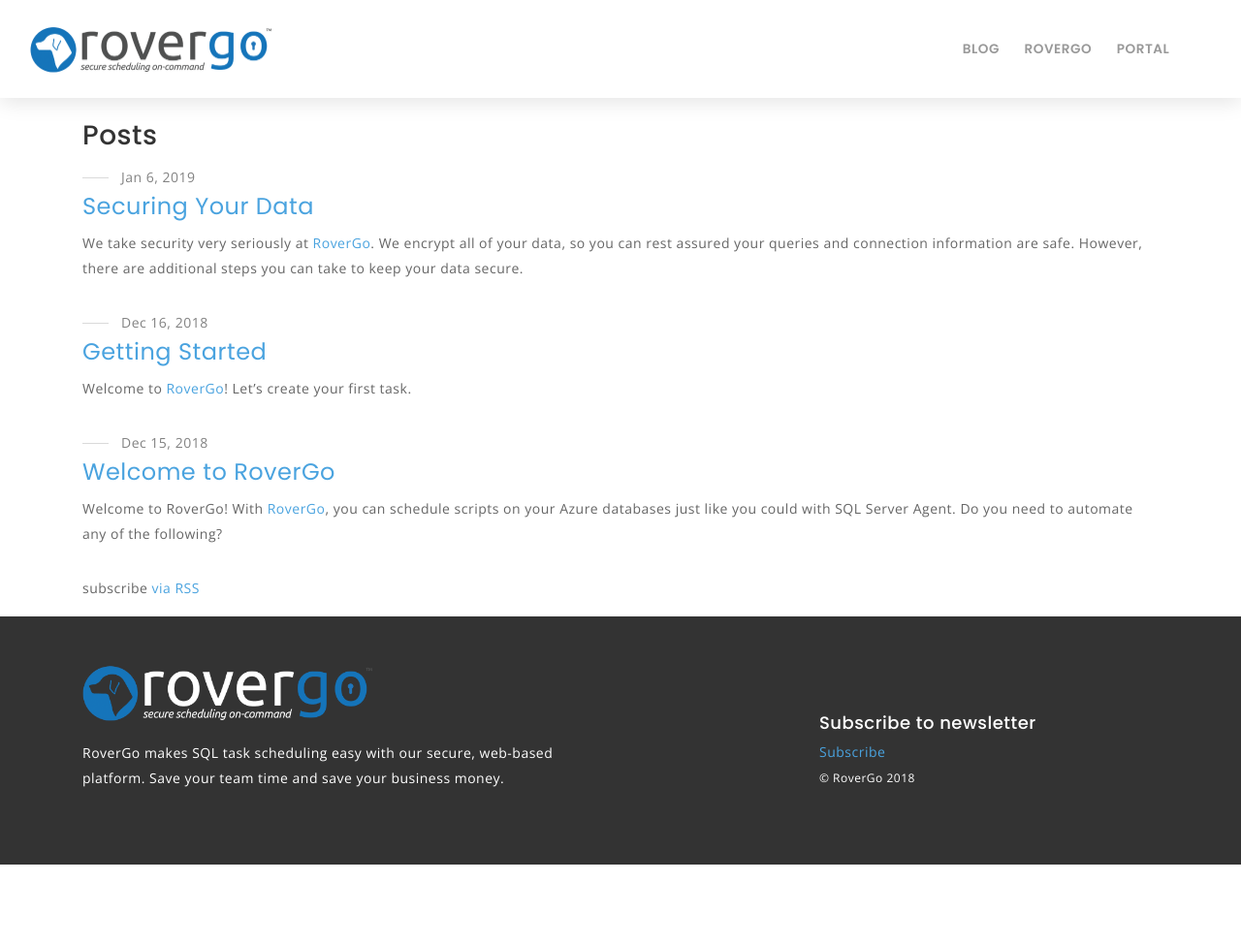
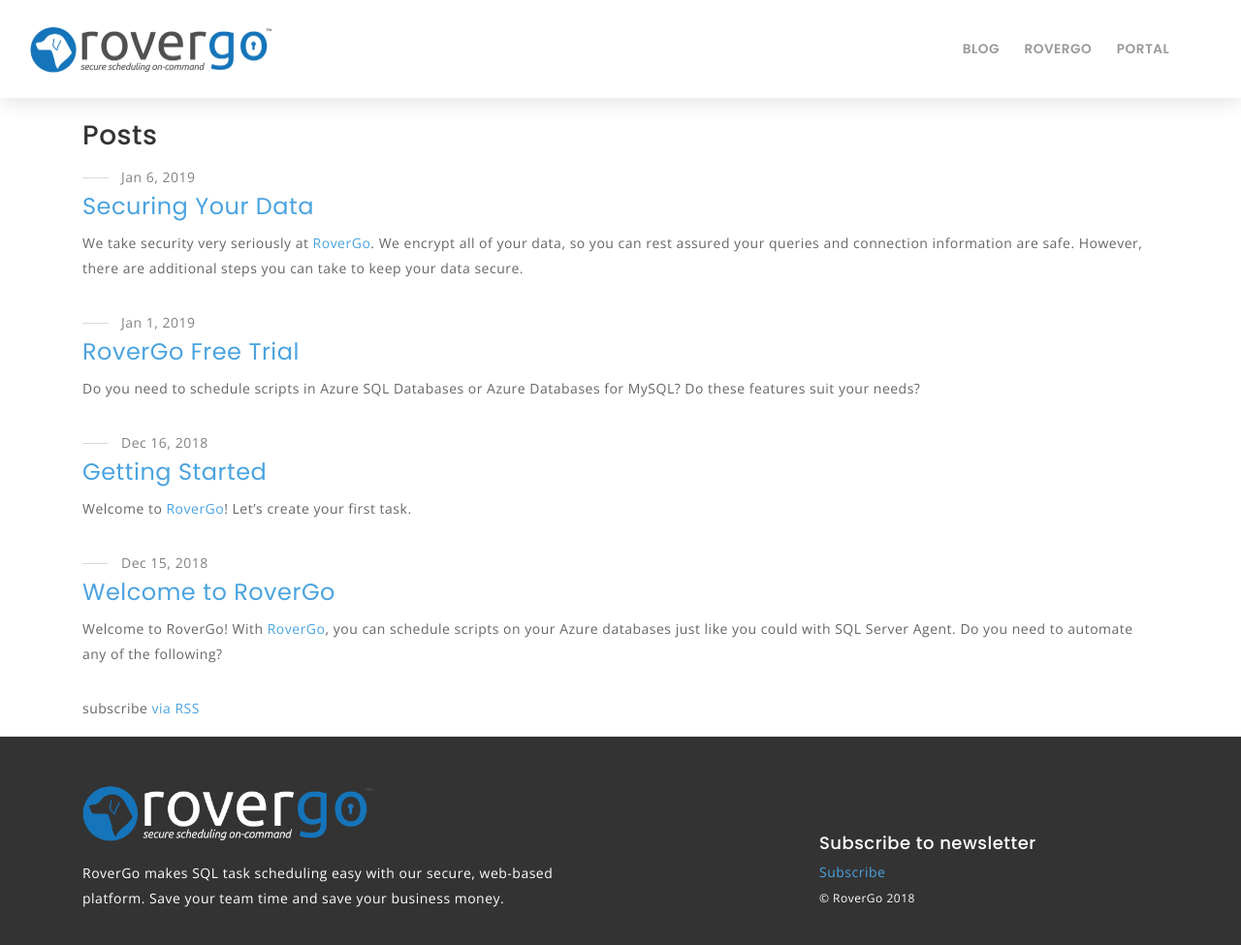
Before and after one commit to RoverGo/rovergo.github.io, a Jekyll site: the page built from index.md, in a window 1280 px wide and 1016 px high. Shown: the top 975 px of the window at 97% size. Built offline with Jekyll 4.4.1, drawn with Linux system fonts in a browser that asks for light colours; part of the change alters nothing that is shown.

Commit message:
added "free trial" post

```diff
--- /dev/null
+++ b/_posts/2019-01-01-free-trial.md
@@ -0,0 +1,43 @@
+---
+layout: post
+title:  "RoverGo Free Trial"
+date:   2019-01-01
+comments: true
+categories: [rovergo, "free trial", "getting started"]
+---
+
+Do you need to schedule scripts in Azure SQL Databases or Azure Databases for MySQL? Do these features suit your needs?
+
+<i class="ion ion-ios-clock-outline"></i> **Schedule SQL Tasks**
+
+RoverGo brings back the ability to schedule SQL tasks that you came to expect from SQL Server Agent.
+
+<i class="ion ion-ios-locked-outline"></i> **Security-First Design**
+
+All of your information is encrypted when in use and at rest. You are in control of what we can access.
+
+<i class="ion ion-ios-email-outline"></i> **Email Alerts**
+
+Choose to receive success or failure (or both) emails every time your tasks run.
+
+<i class="ion ion-ios-cog-outline"></i> **Job History**
+
+The complete task history is available for you to review in the [RoverGo portal]({{site.rovergo_portal}}).
+
+<i class="ion ion-ios-cloud-outline"></i> **Hosted in Azure**
+
+The RoverGo platform is hosted in Azure alongside your applications and databases.
+
+<i class="ion ion-ios-refresh-outline"></i> **Configurable Recurrence**
+
+Schedule your tasks to run as frequent as every five minutes or just once per month.
+
+<i class="ion ion-ios-shuffle"></i> **Multiple Tasks**
+
+Choose a plan that has the number of tasks you require and create a different schedule for each task.
+
+<i class="ion ion-android-phone-portrait"></i> **Mobile-Friendly**
+
+Manage your tasks and view historical information on any device in the [RoverGo portal]({{site.rovergo_portal}}).
+
+Still not sure if [RoverGo]({{site.rovergo_website}}) is right for you? Well you can **try it out for free** and then decide for yourself. You can sign up from the [Azure marketplace](https://azuremarketplace.microsoft.com/en-us/marketplace/apps/elite-business-solutions.rovergo) or directly from the [app]({{site.rovergo_portal}}).
--- a/assets/css/blog.css
+++ b/assets/css/blog.css
@@ -1,3 +1,9 @@
 .main {
     padding-top: 120px;
 }
+
+.post-content .ion {
+    font-size: 1.3em;
+    padding-right: .5em;
+    font-weight: bold;
+}
```
